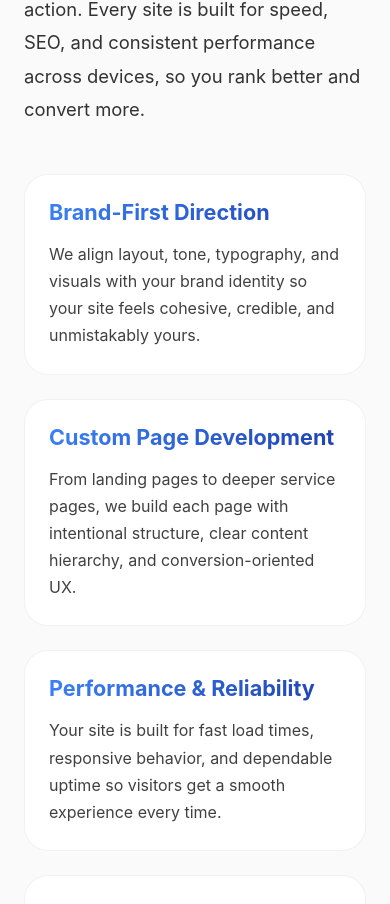
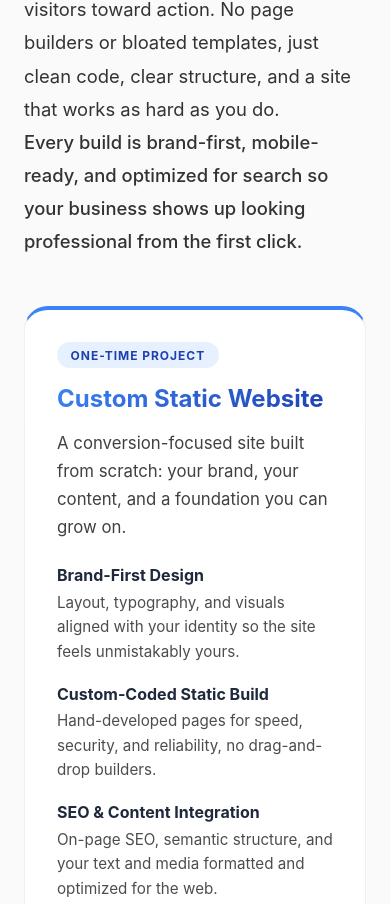
Before and after one commit to jbawt/Websidy, a React (Vite) app: page /services in a window 390 px wide. Shown: the part 1096-2000 px from the top of the page. Built offline with nearby package versions, Linux system fonts and the light colour scheme.

Commit message:
update social media service and make some small changes

```diff
--- a/src/components/AboutSection.jsx
+++ b/src/components/AboutSection.jsx
@@ -8,10 +8,10 @@ function AboutSection() {
         <span className="about-eyebrow">Why Websidy</span>
         <h2>Professional web design and digital services for Central Alberta</h2>
         <p>
-          Based in Sylvan Lake, Websidy helps small and medium-sized businesses across Central Alberta build a strong online presence. We create fast, reliable websites and handle social media setup and training so your brand stands out, without needing a technical team.
+          Based in Sylvan Lake, Websidy helps small and medium-sized businesses across Central Alberta build a strong online presence. We create fast, reliable websites and digital foundation packages so your brand looks professional and never closed for business, without needing a technical team.
         </p>
         <p>
-          From website design and development to social media launch and ongoing support, we focus on clear, results-driven solutions. Our goal is simple: make professional digital presence accessible so local businesses can compete and grow with confidence.
+          From website design and development to brand alignment and always-on presence, we focus on consistency and trust, not viral growth. Our goal is simple: make professional digital presence accessible so local businesses look credible and open for business.
         </p>
       </div>
       <div className="about-visual">
--- a/src/components/HomeHeader.jsx
+++ b/src/components/HomeHeader.jsx
@@ -14,7 +14,7 @@ function HomeHeader() {
             Welcome to <span className="header-title-accent">Websidy</span>
           </h1>
           <p className="header-subtitle">
-            Professional websites and social media services for local businesses, fast, modern, and built to grow.
+            Professional websites and digital presence services for local businesses, fast, modern, and built to look open for business.
           </p>
         </div>
         <div className="header-graphic">
--- a/src/components/Navbar.jsx
+++ b/src/components/Navbar.jsx
@@ -119,7 +119,7 @@ function Navbar() {
                   <circle cx="12" cy="8" r="3" stroke="currentColor" strokeWidth="2"/>
                   <path d="M6 21V19C6 16.7909 7.79086 15 10 15H14C16.2091 15 18 16.7909 18 19V21" stroke="currentColor" strokeWidth="2"/>
                 </svg>
-                <span>Social Media</span>
+                <span>Digital Presence</span>
               </Link>
               <Link to="/services" className="dropdown-item dropdown-item-all" onClick={handleLinkClick}>
                 <span>View All Services</span>
--- a/src/components/ServicesSection.jsx
+++ b/src/components/ServicesSection.jsx
@@ -7,19 +7,25 @@ const services = [
     title: 'Website Design & Development',
     description:
       'Custom websites for Central Alberta businesses, responsive, fast, and SEO-friendly. Packages from 3 pages with optional hosting and ongoing support.',
-    features: ['Strategic branding and visual identity for your business', 'Custom-built responsive websites (no generic templates)', 'Managed hosting and ongoing support for peace of mind'],
+    features: ['Strategic branding and visual identity for your business', 'Custom-built responsive websites built for speed and SEO (no generic templates)', 'Managed hosting and ongoing support for peace of mind'],
     icon: 'design',
-    badge: 'Pricing',
-    cta: 'See website pricing',
+    badge: 'Web Design',
+    cta: 'See website services',
+    href: '/services#website-design',
   },
   {
-    title: 'Social Media Setup & Training',
+    title: 'Digital Presence & Brand Consistency',
     description:
-      'Get your social presence launched with on-brand profiles, content templates, and training so you can post and engage with confidence.',
-    features: ['Full channel setup and audit', 'Content playbooks and hands-on training', 'Growth and engagement coaching for local reach'],
+      'Look professional, credible, and open for business online. We align your brand across the web and keep your digital lights on, without promising leads, followers, or viral hits.',
+    features: [
+      'Digital Foundation Package: platform setup and brand alignment',
+      'Content Blueprint with industry pillars and photo checklist',
+      'Optional Always On add-on: 8 scheduled posts per month',
+    ],
     icon: 'social',
-    badge: 'Engagement',
-    cta: 'See training details',
+    badge: 'Foundation',
+    cta: 'See presence packages',
+    href: '/services#social-media',
   },
 ]
 
@@ -102,9 +108,9 @@ function ServicesSection() {
     <section className="services-section" id="services">
       <div className="services-intro">
         <p className="eyebrow">What We Do</p>
-        <h2>Web design and social media services for Sylvan Lake & Central Alberta</h2>
+        <h2>Web design and digital presence services for Sylvan Lake & Central Alberta</h2>
         <p>
-          We help Central Alberta businesses launch and grow online with strategic websites and social media. Every project includes clear handoff, documentation, and training so you can maintain and scale with confidence.
+          We help Central Alberta businesses launch and grow online with strategic websites and consistent digital presence. Every project includes clear handoff and documentation so you never look closed for business.
         </p>
       </div>
 
@@ -125,11 +131,7 @@ function ServicesSection() {
                 ))}
               </ul>
               <Link
-                to={
-                  service.icon === 'design'
-                    ? '/services#website-design'
-                    : '/services#social-media'
-                }
+                to={service.href}
                 className="service-cta"
               >
                 {service.cta}
--- a/src/pages/ServicesPage.css
+++ b/src/pages/ServicesPage.css
@@ -170,6 +170,183 @@
   color: rgba(250, 250, 250, 0.8);
 }
 
+.service-detail-highlight {
+  margin-top: 1.25rem;
+  font-weight: 500;
+  color: #1e40af;
+}
+
+.app.dark .service-detail-highlight {
+  color: #60a5fa;
+}
+
+.service-detail-disclaimer {
+  font-size: 0.95rem;
+  line-height: 1.7;
+  color: rgba(0, 0, 0, 0.65);
+  margin: 0;
+  padding: 1.25rem 1.5rem;
+  border-radius: 1rem;
+  border-left: 3px solid rgba(59, 130, 246, 0.5);
+  background: rgba(59, 130, 246, 0.06);
+}
+
+.service-detail-disclaimer a {
+  color: #1e40af;
+  font-weight: 600;
+  text-decoration: underline;
+  text-underline-offset: 0.15em;
+}
+
+.service-detail-disclaimer a:hover {
+  color: #3b82f6;
+}
+
+.app.dark .service-detail-disclaimer a {
+  color: #93c5fd;
+}
+
+.app.dark .service-detail-disclaimer a:hover {
+  color: #60a5fa;
+}
+
+.app.dark .service-detail-disclaimer {
+  color: rgba(250, 250, 250, 0.7);
+  background: rgba(96, 165, 250, 0.08);
+  border-left-color: rgba(96, 165, 250, 0.4);
+}
+
+.service-tier-grid {
+  display: grid;
+  grid-template-columns: repeat(2, minmax(0, 1fr));
+  gap: 2rem;
+}
+
+.service-tier-card {
+  padding: 2rem;
+  border-radius: 1.5rem;
+  background: rgba(255, 255, 255, 0.9);
+  border: 1px solid rgba(0, 0, 0, 0.06);
+  display: flex;
+  flex-direction: column;
+  gap: 1rem;
+  transition: transform 0.3s ease, border-color 0.3s ease, box-shadow 0.3s ease;
+}
+
+.service-tier-card:hover {
+  transform: translateY(-4px);
+  box-shadow: 0 12px 32px rgba(15, 23, 42, 0.08);
+}
+
+.app.dark .service-tier-card {
+  background: rgba(14, 14, 14, 0.92);
+  border-color: rgba(250, 250, 250, 0.08);
+}
+
+.service-tier-card--onetime {
+  border-top: 4px solid #3b82f6;
+}
+
+.service-tier-card--monthly {
+  border-top: 4px solid #ff6f61;
+}
+
+.service-tier-badge {
+  display: inline-block;
+  width: fit-content;
+  padding: 0.35rem 0.85rem;
+  border-radius: 999px;
+  font-size: 0.75rem;
+  font-weight: 700;
+  letter-spacing: 0.08em;
+  text-transform: uppercase;
+  background: rgba(59, 130, 246, 0.12);
+  color: #1e40af;
+}
+
+.service-tier-card--monthly .service-tier-badge {
+  background: rgba(255, 111, 97, 0.15);
+  color: #c2410c;
+}
+
+.app.dark .service-tier-badge {
+  background: rgba(96, 165, 250, 0.15);
+  color: #93c5fd;
+}
+
+.app.dark .service-tier-card--monthly .service-tier-badge {
+  background: rgba(255, 111, 97, 0.2);
+  color: #fdba74;
+}
+
+.service-tier-card h3 {
+  font-size: 1.5rem;
+  margin: 0;
+  line-height: 1.25;
+  background: linear-gradient(135deg, #3b82f6, #1e40af);
+  -webkit-background-clip: text;
+  -webkit-text-fill-color: transparent;
+  background-clip: text;
+}
+
+.app.dark .service-tier-card h3 {
+  background: linear-gradient(135deg, #60a5fa, #3b82f6);
+  -webkit-background-clip: text;
+  -webkit-text-fill-color: transparent;
+  background-clip: text;
+}
+
+.service-tier-pitch {
+  font-size: 1.05rem;
+  line-height: 1.65;
+  color: rgba(0, 0, 0, 0.75);
+  margin: 0;
+}
+
+.app.dark .service-tier-pitch {
+  color: rgba(250, 250, 250, 0.8);
+}
+
+.service-tier-features {
+  list-style: none;
+  margin: 0.5rem 0 0;
+  padding: 0;
+  display: flex;
+  flex-direction: column;
+  gap: 1.25rem;
+}
+
+.service-tier-features li {
+  display: flex;
+  flex-direction: column;
+  gap: 0.35rem;
+}
+
+.service-tier-features strong {
+  font-size: 1rem;
+  color: #1e293b;
+}
+
+.app.dark .service-tier-features strong {
+  color: #f1f5f9;
+}
+
+.service-tier-features span {
+  font-size: 0.95rem;
+  line-height: 1.6;
+  color: rgba(0, 0, 0, 0.7);
+}
+
+.app.dark .service-tier-features span {
+  color: rgba(250, 250, 250, 0.75);
+}
+
+@media (max-width: 900px) {
+  .service-tier-grid {
+    grid-template-columns: 1fr;
+  }
+}
+
 /* CTA Section */
 .services-cta-section {
   text-align: center;
--- a/src/pages/ServicesPage.jsx
+++ b/src/pages/ServicesPage.jsx
@@ -31,11 +31,11 @@ function ServicesPage() {
           <span className="services-hero-eyebrow">Our Services</span>
           <h1>Web Design & Digital Services for Central Alberta</h1>
           <p className="services-hero-description">
-            From custom website design to social media setup and training, we help Sylvan Lake and Central Alberta businesses build and grow their online presence with clear, professional solutions.
+            From custom website design to digital presence and brand consistency, we help Sylvan Lake and Central Alberta businesses look professional, credible, and open for business online.
           </p>
         </section>
 
-        {/* Website Design & Branding Section */}
+        {/* Website Design & Development */}
         <section id="website-design" className="service-detail-section">
           <div className="service-detail-header">
             <div className="service-detail-icon">
@@ -65,59 +65,74 @@ function ServicesPage() {
           <div className="service-detail-content">
             <div className="service-detail-description">
               <p>
-                We design and build modern websites that communicate your brand clearly, load quickly, and guide visitors toward action. Every site is built for speed, SEO, and consistent performance across devices, so you rank better and convert more.
+                We design and build custom websites for Central Alberta businesses that look credible, load fast, and guide visitors toward action. No page builders or bloated templates, just clean code, clear structure, and a site that works as hard as you do.
+              </p>
+              <p className="service-detail-highlight">
+                Every build is brand-first, mobile-ready, and optimized for search so your business shows up looking professional from the first click.
               </p>
             </div>
 
-            <div className="service-features-grid">
-              <div className="service-feature-card">
-                <h3>Brand-First Direction</h3>
-                <p>
-                  We align layout, tone, typography, and visuals with your brand identity so your site
-                  feels cohesive, credible, and unmistakably yours.
+            <div className="service-tier-grid">
+              <article className="service-tier-card service-tier-card--onetime">
+                <span className="service-tier-badge">One-Time Project</span>
+                <h3>Custom Static Website</h3>
+                <p className="service-tier-pitch">
+                  A conversion-focused site built from scratch: your brand, your content, and a foundation you can grow on.
                 </p>
-              </div>
-              <div className="service-feature-card">
-                <h3>Custom Page Development</h3>
-                <p>
-                  From landing pages to deeper service pages, we build each page with intentional
-                  structure, clear content hierarchy, and conversion-oriented UX.
+                <ul className="service-tier-features">
+                  <li>
+                    <strong>Brand-First Design</strong>
+                    <span>Layout, typography, and visuals aligned with your identity so the site feels unmistakably yours.</span>
+                  </li>
+                  <li>
+                    <strong>Custom-Coded Static Build</strong>
+                    <span>Hand-developed pages for speed, security, and reliability, no drag-and-drop builders.</span>
+                  </li>
+                  <li>
+                    <strong>SEO & Content Integration</strong>
+                    <span>On-page SEO, semantic structure, and your text and media formatted and optimized for the web.</span>
+                  </li>
+                  <li>
+                    <strong>3-Page Starter Base</strong>
+                    <span>Home, services, and about/contact included. Additional pages available as your business grows.</span>
+                  </li>
+                </ul>
+              </article>
+
+              <article className="service-tier-card service-tier-card--monthly">
+                <span className="service-tier-badge">Monthly Add-On</span>
+                <h3>Hosting & Maintenance</h3>
+                <p className="service-tier-pitch">
+                  Peace of mind after launch: we host, monitor, and maintain your site so it stays fast, secure, and online.
                 </p>
-              </div>
-              <div className="service-feature-card">
-                <h3>Performance & Reliability</h3>
-                <p>
-                  Your site is built for fast load times, responsive behavior, and dependable uptime
-                  so visitors get a smooth experience every time.
-                </p>
-              </div>
-              <div className="service-feature-card">
-                <h3>Responsive Design</h3>
-                <p>
-                  Every website we build is fully responsive, ensuring a perfect experience on desktop,
-                  tablet, and mobile devices. Your site will look great on any screen size.
-                </p>
-              </div>
-              <div className="service-feature-card">
-                <h3>SEO Optimization</h3>
-                <p>
-                  We implement SEO best practices from the ground up, including proper meta tags,
-                  semantic HTML, and performance optimization to help you rank higher in search
-                  results.
-                </p>
-              </div>
-              <div className="service-feature-card">
-                <h3>Content Integration</h3>
-                <p>
-                  We handle all content integration, ensuring your text, images, and media are
-                  properly formatted and optimized for the web.
-                </p>
-              </div>
+                <ul className="service-tier-features">
+                  <li>
+                    <strong>Managed Hosting</strong>
+                    <span>Deployment and hosting for static and custom projects, handled by the same team that built your site.</span>
+                  </li>
+                  <li>
+                    <strong>Security & Uptime</strong>
+                    <span>Routine checks, dependency updates, and a smaller attack surface so visitors always reach a live site.</span>
+                  </li>
+                  <li>
+                    <strong>Ongoing Support</strong>
+                    <span>One point of contact for web and hosting questions, updates, and fixes when you need them.</span>
+                  </li>
+                </ul>
+              </article>
             </div>
+
+            <p className="service-detail-disclaimer">
+              Need more pages or a custom quote?{' '}
+              <Link to="/pricing">View full website pricing</Link>
+              {' '}or{' '}
+              <Link to="/contact">get in touch</Link>
+              {' '}to scope your project.
+            </p>
           </div>
         </section>
 
-        {/* Social Media Setup & Training Section */}
+        {/* Digital Presence & Brand Consistency */}
         <section id="social-media" className="service-detail-section">
           <div className="service-detail-header">
             <div className="service-detail-icon">
@@ -137,9 +152,9 @@ function ServicesPage() {
               </svg>
             </div>
             <div className="service-detail-title">
-              <h2>Social Media Setup & Training</h2>
+              <h2>Digital Presence & Brand Consistency</h2>
               <p className="service-detail-subtitle">
-                Launch and manage your social presence with expert setup and training for Central Alberta businesses
+                Foundation maintenance for Central Alberta businesses: professional, credible, and never closed for business
               </p>
             </div>
           </div>
@@ -147,57 +162,62 @@ function ServicesPage() {
           <div className="service-detail-content">
             <div className="service-detail-description">
               <p>
-                We don't just set up your social accounts, we train you to run them with confidence. From account creation to content strategy, we help Central Alberta businesses build an engaging, on-brand presence that grows with you.
+                We help local businesses look active, trustworthy, and open for business across the web. This is not growth hacking or viral engagement. We focus on digital presence, brand consistency, and foundation maintenance so customers see proof of life when they find you online.
+              </p>
+              <p className="service-detail-highlight">
+                Keeping your digital lights on saves you time and builds trust through consistency, so you never look closed for business.
               </p>
             </div>
 
-            <div className="service-features-grid">
-              <div className="service-feature-card">
-                <h3>Channel Setup & Audit</h3>
-                <p>
-                  We set up your social media accounts from scratch, ensuring proper branding,
-                  optimization, and security. We also audit existing accounts to identify
-                  opportunities for improvement.
+            <div className="service-tier-grid">
+              <article className="service-tier-card service-tier-card--onetime">
+                <span className="service-tier-badge">One-Time Setup</span>
+                <h3>The Digital Foundation Package</h3>
+                <p className="service-tier-pitch">
+                  A digital health check: we clean up, align, and professionalize your brand across the web so every profile tells the same story.
                 </p>
-              </div>
-              <div className="service-feature-card">
-                <h3>Content Playbooks & Training</h3>
-                <p>
-                  Receive custom content playbooks tailored to your brand and industry. Our
-                  training sessions teach you how to create engaging posts, use hashtags effectively,
-                  and maintain a consistent brand voice.
+                <ul className="service-tier-features">
+                  <li>
+                    <strong>Social Architecture</strong>
+                    <span>Creation or optimization of up to 3–4 key platforms where your customers already look.</span>
+                  </li>
+                  <li>
+                    <strong>The &ldquo;Digital Twin&rdquo; Alignment</strong>
+                    <span>Bios, profile photos, business hours, and links matched perfectly across every site, critical for local trust and SEO.</span>
+                  </li>
+                  <li>
+                    <strong>The Content Blueprint</strong>
+                    <span>A customized tip sheet with 3–5 industry-specific content pillars and a simple mobile-shooting checklist so you can capture your own photos.</span>
+                  </li>
+                </ul>
+              </article>
+
+              <article className="service-tier-card service-tier-card--monthly">
+                <span className="service-tier-badge">Monthly Add-On</span>
+                <h3>The &ldquo;Always On&rdquo; Presence Add-On</h3>
+                <p className="service-tier-pitch">
+                  Hands-off baseline consistency. We keep your channels showing proof of life while you run the business.
                 </p>
-              </div>
-              <div className="service-feature-card">
-                <h3>Growth and Engagement Coaching</h3>
-                <p>
-                  Learn proven strategies to grow your following and increase engagement. We provide
-                  ongoing coaching to help you understand analytics, respond to comments, and build
-                  a loyal community.
-                </p>
-              </div>
-              <div className="service-feature-card">
-                <h3>Content Templates</h3>
-                <p>
-                  We provide professionally designed content templates that you can customize for
-                  your posts. These templates ensure brand consistency and save you time.
-                </p>
-              </div>
-              <div className="service-feature-card">
-                <h3>Best Practices Guide</h3>
-                <p>
-                  Get a comprehensive guide covering best practices for each platform, including
-                  optimal posting times, content types, and engagement strategies.
-                </p>
-              </div>
-              <div className="service-feature-card">
-                <h3>Ongoing Support</h3>
-                <p>
-                  Our support doesn't end after training. We're available to answer questions and
-                  provide guidance as you grow your social media presence.
-                </p>
-              </div>
+                <ul className="service-tier-features">
+                  <li>
+                    <strong>8 Scheduled Posts per Month</strong>
+                    <span>Roughly two posts per week, cross-posted across your active channels.</span>
+                  </li>
+                  <li>
+                    <strong>Professional Content Mix</strong>
+                    <span>Alternating core business info, customer reviews, and general industry tips so feeds stay credible, not salesy.</span>
+                  </li>
+                  <li>
+                    <strong>Zero-Effort Automation</strong>
+                    <span>Content is batched, approved, and scheduled ahead of time. You stay in the loop without living on social media.</span>
+                  </li>
+                </ul>
+              </article>
             </div>
+
+            <p className="service-detail-disclaimer">
+              We do not promise leads, followers, or viral engagement. We promise you look professional, credible, active, and open for business.
+            </p>
           </div>
         </section>
 
```
Also changed, not shown: src/components/PricingCalculator.jsx (+14 -14 lines), src/components/PricingSection.jsx (+5 -5 lines), src/pages/PricingPage.css (+56 -0 lines), src/pages/PricingPage.jsx (+19 -16 lines).
